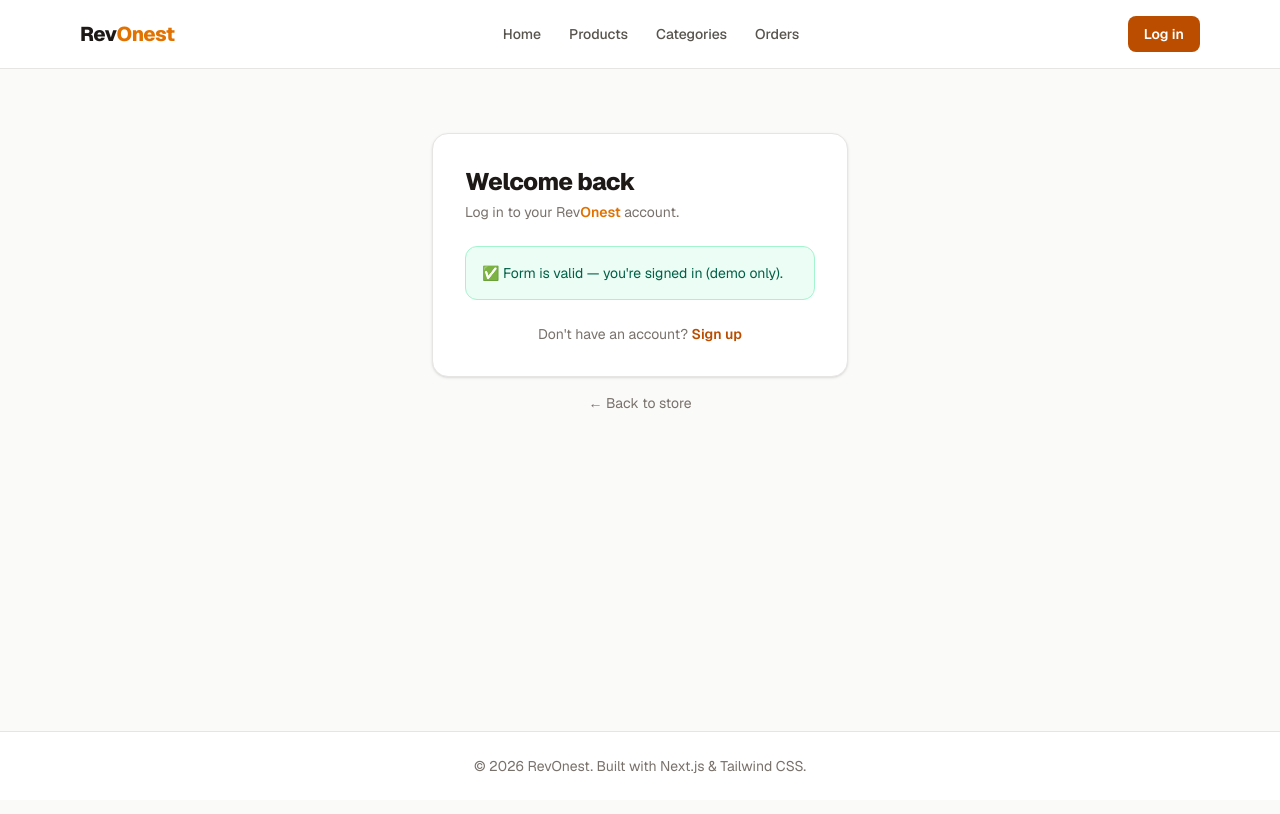
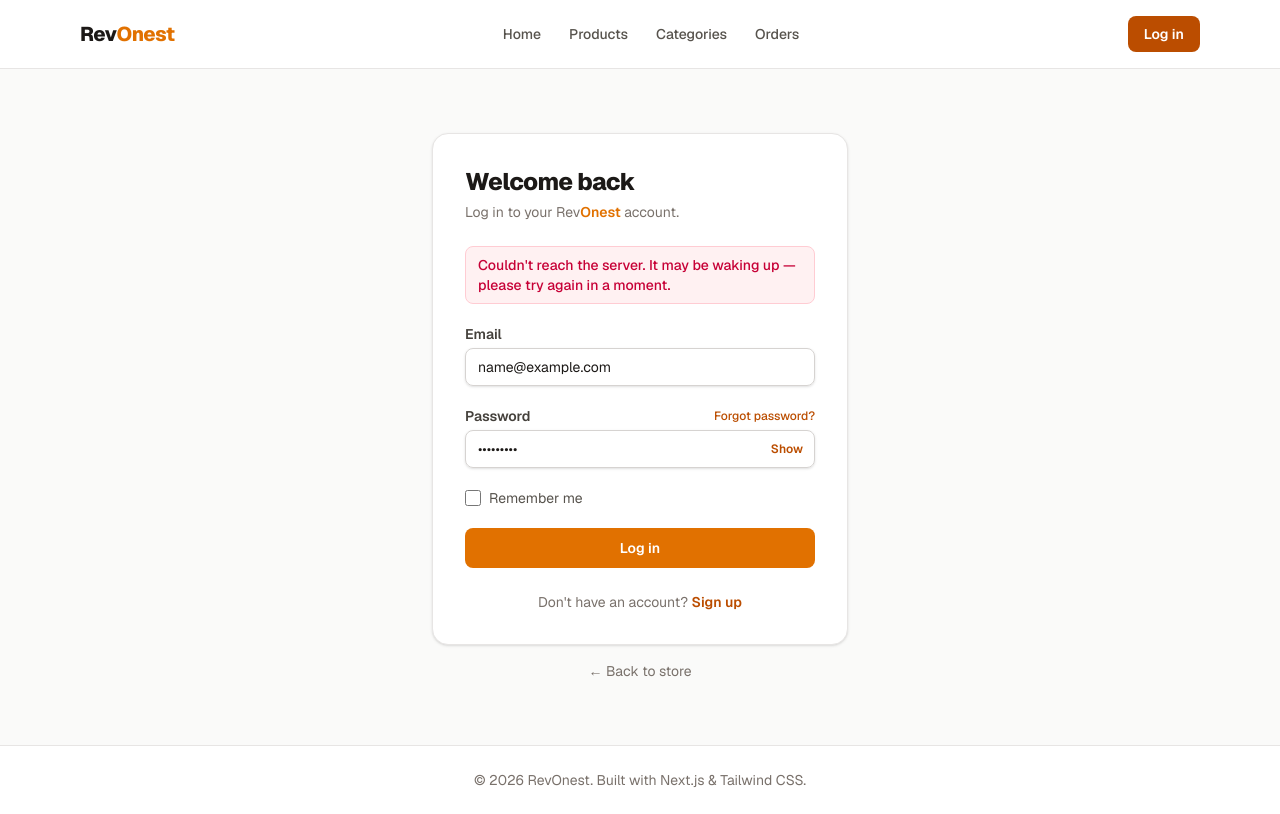
Before and after one commit to Revou-FSSE-Jun26/module-3-muhihsann, a Next.js app in the folder nextjs-revonest/: page /login in a window 1280 px wide. Both pictures are taken after typing "name@example.com", "Sample123" into the empty fields and a click on the button "Log in". Built offline with nearby package versions, Linux system fonts and the light colour scheme; no server answers.

Commit message:
feat(web): wire login + add register form with show-password toggle and role redirect

```diff
--- a/nextjs-revonest/app/login/page.tsx
+++ b/nextjs-revonest/app/login/page.tsx
@@ -20,7 +20,7 @@ export default function LoginPage() {
 
         <p className="mt-6 text-center text-sm text-stone-500">
           Don&apos;t have an account?{" "}
-          <Link href="#" className="font-semibold text-amber-700 hover:underline">
+          <Link href="/register" className="font-semibold text-amber-700 hover:underline">
             Sign up
           </Link>
         </p>
--- /dev/null
+++ b/nextjs-revonest/app/register/page.tsx
@@ -0,0 +1,39 @@
+import type { Metadata } from "next";
+import Link from "next/link";
+import RegisterForm from "@/components/RegisterForm";
+
+export const metadata: Metadata = {
+  title: "Register",
+  description: "Create a RevOnest account.",
+};
+
+export default function RegisterPage() {
+  return (
+    <section className="mx-auto flex max-w-md flex-col px-4 py-16">
+      <div className="rounded-2xl border border-stone-200 bg-white p-8 shadow-sm">
+        <h1 className="text-2xl font-extrabold tracking-tight">
+          Create your account
+        </h1>
+        <p className="mt-1 text-sm text-stone-500">
+          Join Rev<span className="font-semibold text-amber-600">Onest</span> to start shopping.
+        </p>
+
+        <RegisterForm />
+
+        <p className="mt-6 text-center text-sm text-stone-500">
+          Already have an account?{" "}
+          <Link href="/login" className="font-semibold text-amber-700 hover:underline">
+            Log in
+          </Link>
+        </p>
+      </div>
+
+      <Link
+        href="/"
+        className="mt-4 text-center text-sm text-stone-500 hover:text-amber-700"
+      >
+        ← Back to store
+      </Link>
+    </section>
+  );
+}
--- a/nextjs-revonest/components/LoginForm.tsx
+++ b/nextjs-revonest/components/LoginForm.tsx
@@ -1,7 +1,10 @@
 "use client";
 
 import { useState } from "react";
-import Link from "next/link";
+import { useRouter } from "next/navigation";
+import { useAuth } from "@/context/AuthContext";
+import PasswordInput from "@/components/PasswordInput";
+import { ApiError } from "@/lib/api";
 import type { LoginFormState, LoginFormErrors } from "@/lib/types";
 
 /**
@@ -27,13 +30,16 @@ export function validate(data: LoginFormState): LoginFormErrors {
 }
 
 export default function LoginForm() {
+  const router = useRouter();
+  const { login } = useAuth();
   const [form, setForm] = useState<LoginFormState>({
     email: "",
     password: "",
     remember: false,
   });
   const [errors, setErrors] = useState<LoginFormErrors>({});
-  const [submitted, setSubmitted] = useState(false);
+  const [formError, setFormError] = useState<string | null>(null);
+  const [submitting, setSubmitting] = useState(false);
 
   // One controlled-input handler for every field (text, password, checkbox).
   function handleChange(event: React.ChangeEvent<HTMLInputElement>) {
@@ -52,29 +58,46 @@ export default function LoginForm() {
     }
   }
 
-  function handleSubmit(event: React.FormEvent<HTMLFormElement>) {
+  async function handleSubmit(event: React.FormEvent<HTMLFormElement>) {
     event.preventDefault();
+    setFormError(null);
     const nextErrors = validate(form);
     setErrors(nextErrors);
-    if (Object.keys(nextErrors).length === 0) {
-      // No real authentication yet — just show a success state locally.
-      setSubmitted(true);
+    if (Object.keys(nextErrors).length > 0) return;
+
+    setSubmitting(true);
+    try {
+      const user = await login(form.email, form.password);
+      // Role-based redirect: admins to the dashboard, customers to home.
+      router.push(user.role === "admin" ? "/dashboard" : "/");
+    } catch (err) {
+      // Distinguish genuine bad credentials (API 401) from a failure to reach
+      // the API at all (network error / CORS / server asleep).
+      if (err instanceof ApiError && err.status === 401) {
+        setFormError("Invalid email or password. Please try again.");
+      } else if (err instanceof ApiError) {
+        setFormError(err.message);
+      } else {
+        setFormError(
+          "Couldn't reach the server. It may be waking up — please try again in a moment."
+        );
+      }
+    } finally {
+      setSubmitting(false);
     }
-  }
-
-  if (submitted) {
-    return (
-      <div
-        role="status"
-        className="mt-6 rounded-xl border border-emerald-200 bg-emerald-50 p-4 text-sm text-emerald-800"
-      >
-        ✅ Form is valid — you&apos;re signed in (demo only).
-      </div>
-    );
   }
 
   return (
     <form className="mt-6 space-y-5" onSubmit={handleSubmit} noValidate>
+      {formError && (
+        <div
+          role="alert"
+          className="rounded-lg border border-rose-200 bg-rose-50 px-3 py-2 text-sm font-medium text-rose-700"
+        >
+          {formError}
+        </div>
+      )}
+
       {/* Email */}
       <div>
         <label
@@ -118,20 +141,13 @@ export default function LoginForm() {
             Forgot password?
           </a>
         </div>
-        <input
+        <PasswordInput
           id="password"
           name="password"
-          type="password"
           autoComplete="current-password"
           value={form.password}
           onChange={handleChange}
-          aria-invalid={!!errors.password}
-          className={`w-full rounded-lg border px-3 py-2 text-sm shadow-sm focus:outline-none focus:ring-2 ${
-            errors.password
-              ? "border-rose-400 focus:ring-rose-200"
-              : "border-stone-300 focus:border-amber-500 focus:ring-amber-200"
-          }`}
-          placeholder="••••••••"
+          hasError={!!errors.password}
         />
         {errors.password && (
           <p className="mt-1 text-xs font-medium text-rose-600">
@@ -154,9 +170,10 @@ export default function LoginForm() {
 
       <button
         type="submit"
-        className="w-full rounded-lg bg-amber-600 px-4 py-2.5 text-sm font-semibold text-white transition hover:bg-amber-700 active:scale-[0.99]"
+        disabled={submitting}
+        className="w-full rounded-lg bg-amber-600 px-4 py-2.5 text-sm font-semibold text-white transition hover:bg-amber-700 active:scale-[0.99] disabled:cursor-not-allowed disabled:opacity-60"
       >
-        Log in
+        {submitting ? "Logging in…" : "Log in"}
       </button>
     </form>
   );
--- /dev/null
+++ b/nextjs-revonest/components/PasswordInput.tsx
@@ -0,0 +1,57 @@
+"use client";
+
+import { useState } from "react";
+
+interface PasswordInputProps {
+  id: string;
+  name: string;
+  value: string;
+  onChange: (e: React.ChangeEvent<HTMLInputElement>) => void;
+  autoComplete?: string;
+  placeholder?: string;
+  hasError?: boolean;
+}
+
+/**
+ * Password field with a show/hide toggle. Reused by the login and register
+ * forms so the behaviour and styling stay consistent.
+ */
+export default function PasswordInput({
+  id,
+  name,
+  value,
+  onChange,
+  autoComplete = "current-password",
+  placeholder = "••••••••",
+  hasError = false,
+}: PasswordInputProps) {
+  const [visible, setVisible] = useState(false);
+
+  return (
+    <div className="relative">
+      <input
+        id={id}
+        name={name}
+        type={visible ? "text" : "password"}
+        autoComplete={autoComplete}
+        value={value}
+        onChange={onChange}
+        aria-invalid={hasError}
+        className={`w-full rounded-lg border px-3 py-2 pr-16 text-sm shadow-sm focus:outline-none focus:ring-2 ${
+          hasError
+            ? "border-rose-400 focus:ring-rose-200"
+            : "border-stone-300 focus:border-amber-500 focus:ring-amber-200"
+        }`}
+        placeholder={placeholder}
+      />
+      <button
+        type="button"
+        onClick={() => setVisible((v) => !v)}
+        aria-pressed={visible}
+        className="absolute inset-y-0 right-0 flex items-center px-3 text-xs font-semibold text-amber-700 hover:text-amber-800"
+      >
+        {visible ? "Hide" : "Show"}
+      </button>
+    </div>
+  );
+}
--- /dev/null
+++ b/nextjs-revonest/components/RegisterForm.tsx
@@ -0,0 +1,196 @@
+"use client";
+
+import { useState } from "react";
+import { useRouter } from "next/navigation";
+import { useAuth } from "@/context/AuthContext";
+import PasswordInput from "@/components/PasswordInput";
+
+interface RegisterFormState {
+  username: string;
+  email: string;
+  password: string;
+  confirm: string;
+}
+
+interface RegisterFormErrors {
+  username?: string;
+  email?: string;
+  password?: string;
+  confirm?: string;
+}
+
+export function validate(data: RegisterFormState): RegisterFormErrors {
+  const errors: RegisterFormErrors = {};
+
+  if (!data.username.trim()) {
+    errors.username = "Username is required.";
+  } else if (data.username.trim().length < 3) {
+    errors.username = "Username must be at least 3 characters.";
+  }
+
+  if (!data.email.trim()) {
+    errors.email = "Email is required.";
+  } else if (!/^[^\s@]+@[^\s@]+\.[^\s@]+$/.test(data.email)) {
+    errors.email = "Enter a valid email address.";
+  }
+
+  if (!data.password) {
+    errors.password = "Password is required.";
+  } else if (data.password.length < 8) {
+    errors.password = "Password must be at least 8 characters.";
+  }
+
+  if (data.confirm !== data.password) {
+    errors.confirm = "Passwords do not match.";
+  }
+
+  return errors;
+}
+
+export default function RegisterForm() {
+  const router = useRouter();
+  const { register } = useAuth();
+  const [form, setForm] = useState<RegisterFormState>({
+    username: "",
+    email: "",
+    password: "",
+    confirm: "",
+  });
+  const [errors, setErrors] = useState<RegisterFormErrors>({});
+  const [formError, setFormError] = useState<string | null>(null);
+  const [submitting, setSubmitting] = useState(false);
+
+  function handleChange(event: React.ChangeEvent<HTMLInputElement>) {
+    const { name, value } = event.target;
+    const next = { ...form, [name]: value };
+    setForm(next);
+    if (Object.keys(errors).length > 0) setErrors(validate(next));
+  }
+
+  async function handleSubmit(event: React.FormEvent<HTMLFormElement>) {
+    event.preventDefault();
+    setFormError(null);
+    const nextErrors = validate(form);
+    setErrors(nextErrors);
+    if (Object.keys(nextErrors).length > 0) return;
+
+    setSubmitting(true);
+    try {
+      // Registering also logs the user in. New accounts are customers.
+      const user = await register(form.username, form.email, form.password);
+      router.push(user.role === "admin" ? "/dashboard" : "/");
+    } catch (err) {
+      setFormError(
+        err instanceof Error
+          ? err.message
+          : "Could not create your account. Please try again."
+      );
+    } finally {
+      setSubmitting(false);
+    }
+  }
+
+  const fieldClass = (hasError: boolean) =>
+    `w-full rounded-lg border px-3 py-2 text-sm shadow-sm focus:outline-none focus:ring-2 ${
+      hasError
+        ? "border-rose-400 focus:ring-rose-200"
+        : "border-stone-300 focus:border-amber-500 focus:ring-amber-200"
+    }`;
+
+  return (
+    <form className="mt-6 space-y-5" onSubmit={handleSubmit} noValidate>
+      {formError && (
+        <div
+          role="alert"
+          className="rounded-lg border border-rose-200 bg-rose-50 px-3 py-2 text-sm font-medium text-rose-700"
+        >
+          {formError}
+        </div>
+      )}
+
+      <div>
+        <label htmlFor="username" className="mb-1 block text-sm font-semibold text-stone-700">
+          Username
+        </label>
+        <input
+          id="username"
+          name="username"
+          type="text"
+          autoComplete="username"
+          value={form.username}
+          onChange={handleChange}
+          aria-invalid={!!errors.username}
+          className={fieldClass(!!errors.username)}
+          placeholder="yourname"
+        />
+        {errors.username && (
+          <p className="mt-1 text-xs font-medium text-rose-600">{errors.username}</p>
+        )}
+      </div>
+
+      <div>
+        <label htmlFor="email" className="mb-1 block text-sm font-semibold text-stone-700">
+          Email
+        </label>
+        <input
+          id="email"
+          name="email"
+          type="email"
+          autoComplete="email"
+          value={form.email}
+          onChange={handleChange}
+          aria-invalid={!!errors.email}
+          className={fieldClass(!!errors.email)}
+          placeholder="you@example.com"
+        />
+        {errors.email && (
+          <p className="mt-1 text-xs font-medium text-rose-600">{errors.email}</p>
+        )}
+      </div>
+
+      <div>
+        <label htmlFor="password" className="mb-1 block text-sm font-semibold text-stone-700">
+          Password
+        </label>
+        <PasswordInput
+          id="password"
+          name="password"
+          autoComplete="new-password"
+          value={form.password}
+          onChange={handleChange}
+          hasError={!!errors.password}
+          placeholder="At least 8 characters"
+        />
+        {errors.password && (
+          <p className="mt-1 text-xs font-medium text-rose-600">{errors.password}</p>
+        )}
+      </div>
+
+      <div>
+        <label htmlFor="confirm" className="mb-1 block text-sm font-semibold text-stone-700">
+          Confirm password
+        </label>
+        <PasswordInput
+          id="confirm"
+          name="confirm"
+          autoComplete="new-password"
+          value={form.confirm}
+          onChange={handleChange}
+          hasError={!!errors.confirm}
+          placeholder="Re-enter your password"
+        />
+        {errors.confirm && (
+          <p className="mt-1 text-xs font-medium text-rose-600">{errors.confirm}</p>
+        )}
+      </div>
+
+      <button
+        type="submit"
+        disabled={submitting}
+        className="w-full rounded-lg bg-amber-600 px-4 py-2.5 text-sm font-semibold text-white transition hover:bg-amber-700 active:scale-[0.99] disabled:cursor-not-allowed disabled:opacity-60"
+      >
+        {submitting ? "Creating account…" : "Create account"}
+      </button>
+    </form>
+  );
+}
```
